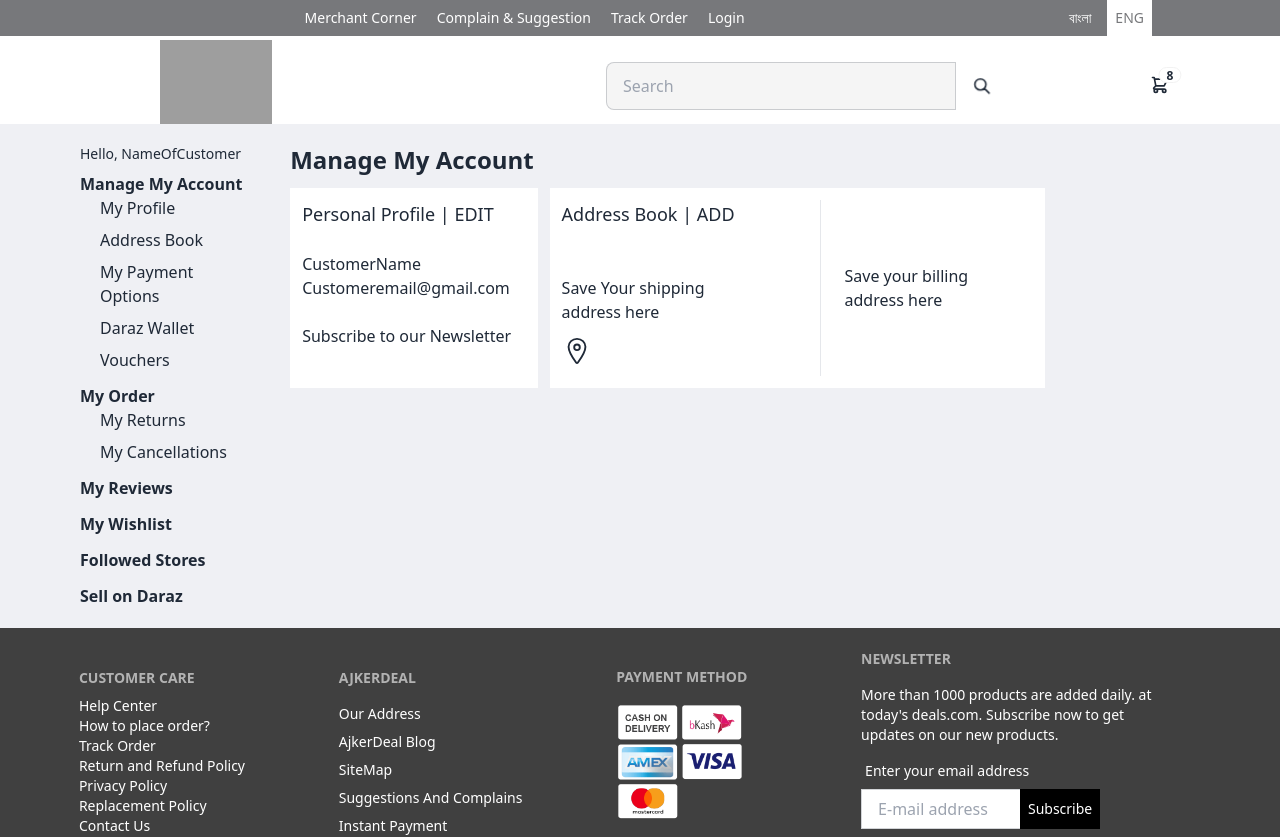
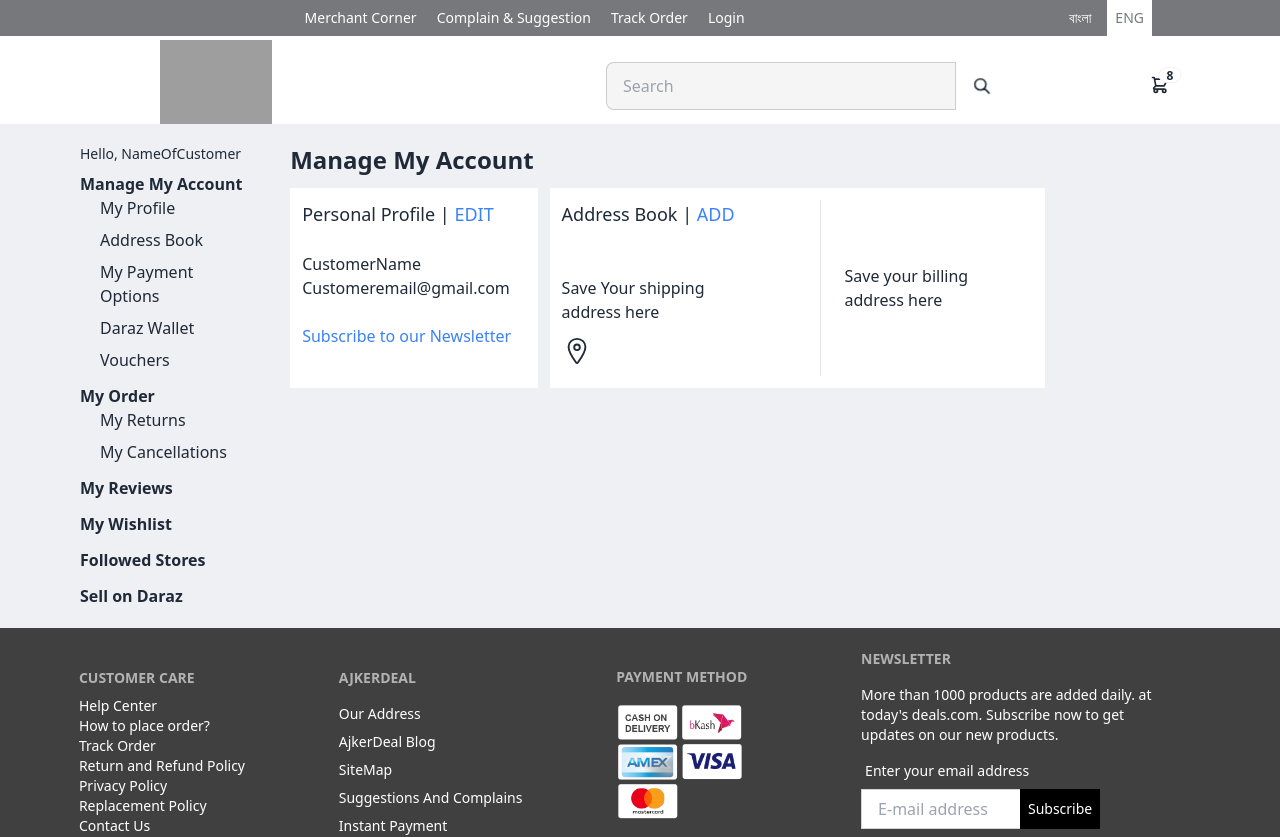
Before and after one commit to shofiqebr/ajkerDeal, a React (Vite) app: page /profile in a window 1280 px wide. Shown: the top 837 px of the page. Built offline with nearby package versions, Linux system fonts and the light colour scheme; grey boxes are pictures that could not be loaded.

Commit message:
text color added

```diff
--- a/src/pages/profile/Profile.jsx
+++ b/src/pages/profile/Profile.jsx
@@ -13,27 +13,27 @@
                 <p className="text-sm pb-2">Hello, NameOfCustomer</p>
                 <ul className="font-bold flex flex-col gap-3">
                     <li >
-                        Manage My Account
+                       <p className="hover:text-blue-500"> Manage My Account     </p>
                             <ul className="pl-5 font-medium flex flex-col gap-2" >
 
-                                <li>My Profile</li>
-                                <li>Address Book</li>
-                                <li>My Payment Options</li>
-                                <li>Daraz Wallet</li>
-                                <li>Vouchers</li>
+                                <li className="hover:text-blue-500">My Profile</li>
+                                <li className="hover:text-blue-500">Address Book</li>
+                                <li className="hover:text-blue-500">My Payment Options</li>
+                                <li className="hover:text-blue-500">Daraz Wallet</li>
+                                <li className="hover:text-blue-500">Vouchers</li>
                             </ul>
                     </li>
                     <li>
-                        My Order
+                       <p className="hover:text-blue-500">My Order</p>
                         <ul className="pl-5 font-medium flex flex-col gap-2">
-                            <li>My Returns</li>
-                            <li>My Cancellations</li>
+                            <li className="hover:text-blue-500">My Returns</li>
+                            <li className="hover:text-blue-500">My Cancellations</li>
                         </ul>
                     </li>
-                    <li>My Reviews</li>
-                    <li>My Wishlist</li>
-                    <li>Followed Stores</li>
-                    <li>Sell on Daraz</li>
+                    <li className="hover:text-blue-500">My Reviews</li>
+                    <li className="hover:text-blue-500">My Wishlist</li>
+                    <li className="hover:text-blue-500">Followed Stores</li>
+                    <li className="hover:text-blue-500">Sell on Daraz</li>
                 </ul>
              </div>
             </section>
@@ -46,17 +46,17 @@
 
                 <div className="flex gap-3 flex-col lg:flex-row">
                 <div className="bg-white xl:w-[25%]  p-3 pb-10 ">
-                    <p className="text-lg font-medium">Personal Profile | EDIT</p>
+                    <p className="text-lg font-medium">Personal Profile | <span className="text-blue-500">EDIT</span></p>
                     <br />
                     <p>CustomerName</p>
                     <p>Customeremail@gmail.com</p>
                     <br />
-                    <p>Subscribe to our Newsletter</p>
+                    <p className="text-blue-500">Subscribe to our Newsletter</p>
                 </div>
                 <div className="xl:w-[50%] bg-white flex p-3 md:justify-evenly">
                     <div className="md:border-r xl:pr-20 lg:pr-10 flex flex-col gap-3">
                         <h3 className="text-lg font-medium">
-                            Address Book | ADD
+                            Address Book | <span className="text-blue-500">ADD</span>
                         </h3>
                         <br />
                         <p>Save Your shipping address here</p>
@@ -64,7 +64,7 @@
                         <IoLocationOutline className="text-3xl" />
 
                     </div>
-                    <div className="pt-16 px-6 hidden md:block"> Save your billing address here</div>
+                    <div className="pt-16 px-6 hidden md:block "> Save your billing address here</div>
                 </div>
             </div>
             </section>
```
